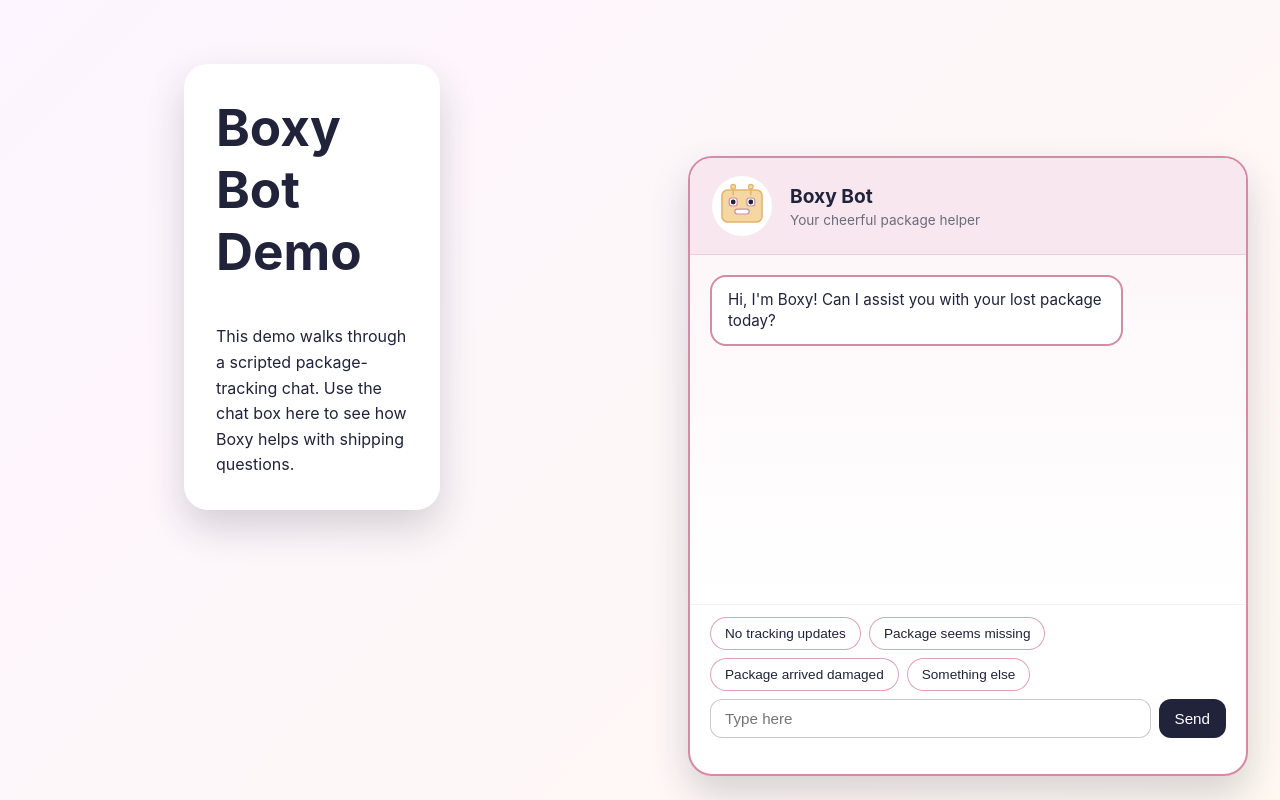
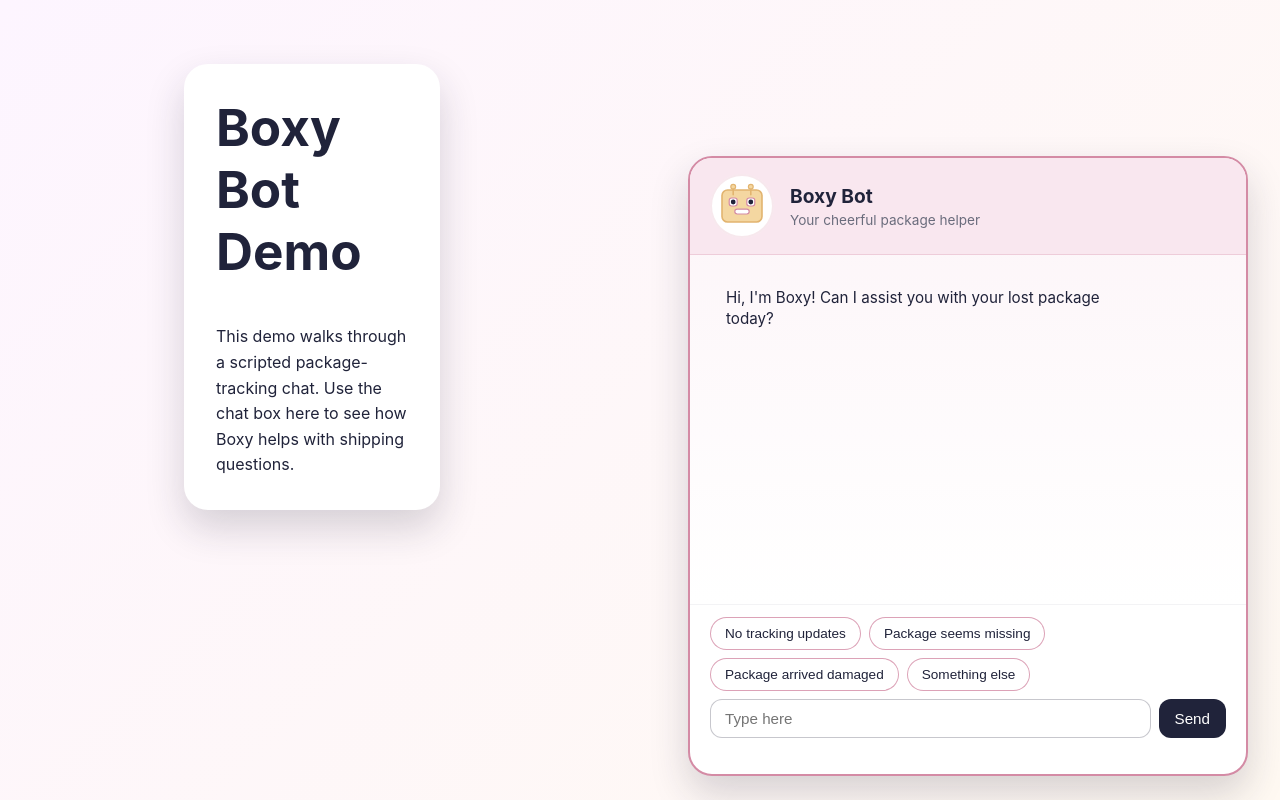
Before and after one commit to rmulcahy8/boxy-bot, a plain HTML site: page index.html in a window 1280 px wide. Drawn offline with Linux system fonts and the light colour scheme.

Commit message:
Make bot bubbles blend into chat background

```diff
--- a/script.js
+++ b/script.js
@@ -423,13 +423,23 @@ function typeNode(node, parent) {
   if (node.nodeType === Node.ELEMENT_NODE) {
     const clone = node.cloneNode(false);
     parent.appendChild(clone);
+    scrollToBottom();
     const children = normalizeChildren(node.childNodes);
-    return children
-      .reduce(
-        (promise, child) => promise.then(() => typeNode(child, clone)),
-        Promise.resolve()
-      )
-      .then(() => undefined);
+    const needsLayoutPause =
+      BLOCK_ELEMENTS.has(node.nodeName) || node.nodeName === 'BR';
+    const startTyping = () =>
+      children
+        .reduce(
+          (promise, child) => promise.then(() => typeNode(child, clone)),
+          Promise.resolve()
+        )
+        .then(() => undefined);
+
+    if (needsLayoutPause) {
+      return nextFrame().then(startTyping);
+    }
+
+    return startTyping();
   }
 
   return Promise.resolve();
@@ -626,4 +636,10 @@ function wait(duration) {
   });
 }
 
+function nextFrame() {
+  return new Promise((resolve) => {
+    requestAnimationFrame(() => resolve());
+  });
+}
+
 advanceTo('start');
--- a/style.css
+++ b/style.css
@@ -120,8 +120,8 @@ body {
 }
 
 .message.bot {
-  background: #ffffff;
-  border: 2px solid var(--pink);
+  background: transparent;
+  border: none;
   align-self: flex-start;
   color: var(--navy);
 }
```
